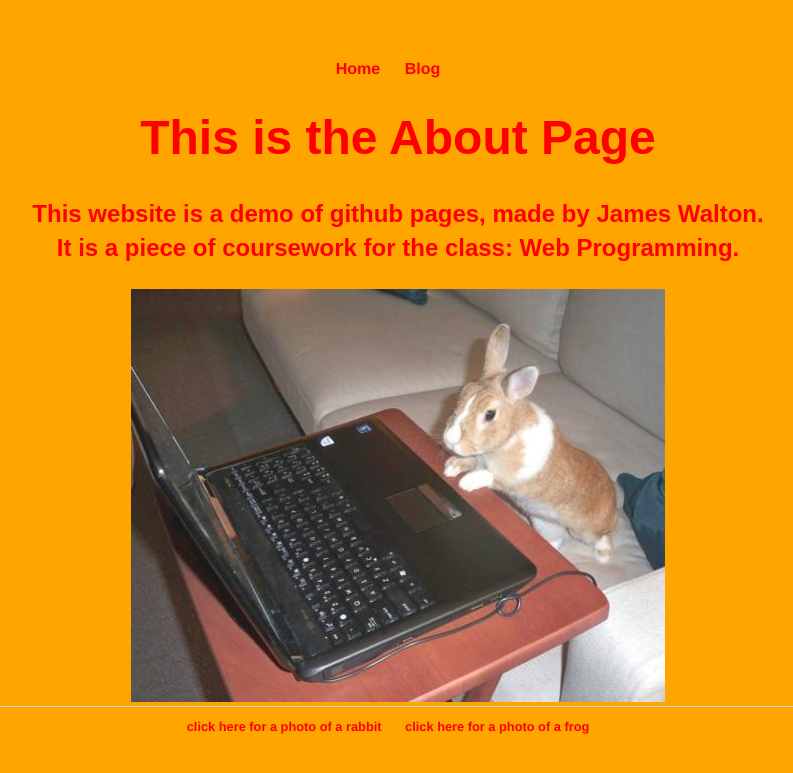
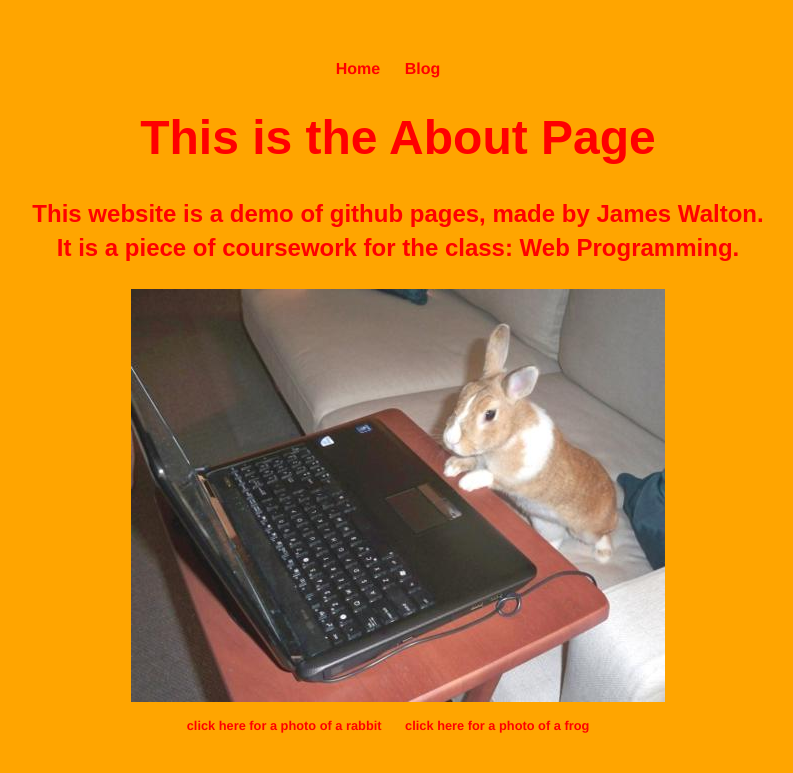
Before and after one commit to NorthWal/northwal.github.io, a Jekyll site: the page built from about/index.html, in a window 1280 px wide. Shown: the top 773 px of the page, without its empty margins (242-1035 px from the left). Built offline with Jekyll 4.4.1, drawn with Linux system fonts in a browser that asks for light colours.

Commit message:
Update aboutpage.css

```diff
--- a/css/aboutpage.css
+++ b/css/aboutpage.css
@@ -18,7 +18,6 @@ p {
  text-align: center;
 }
 footer {
- border-top: 1px solid #d5d5d5;
  font-size: 0.8em;
 }
 nav ul, footer ul {
```
